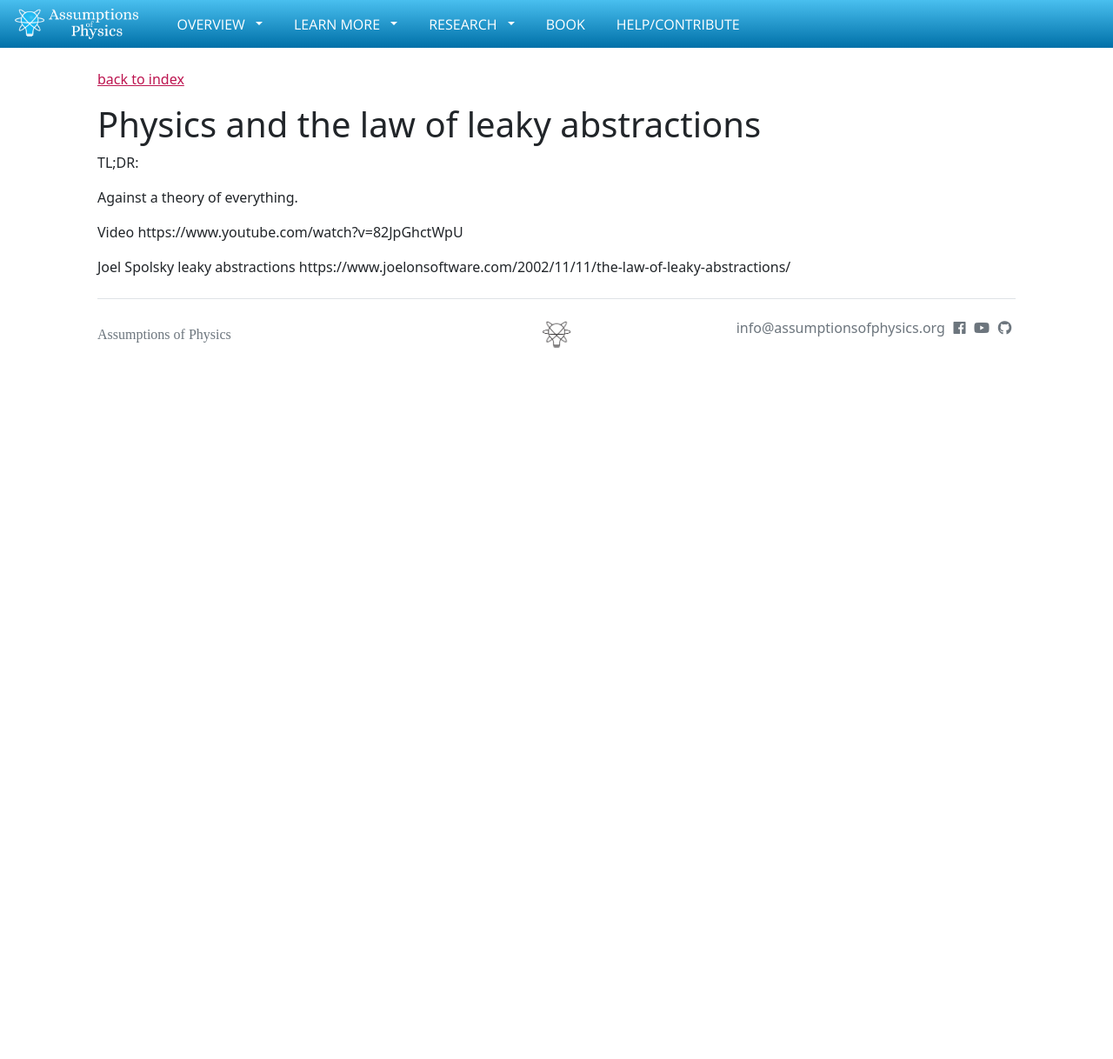
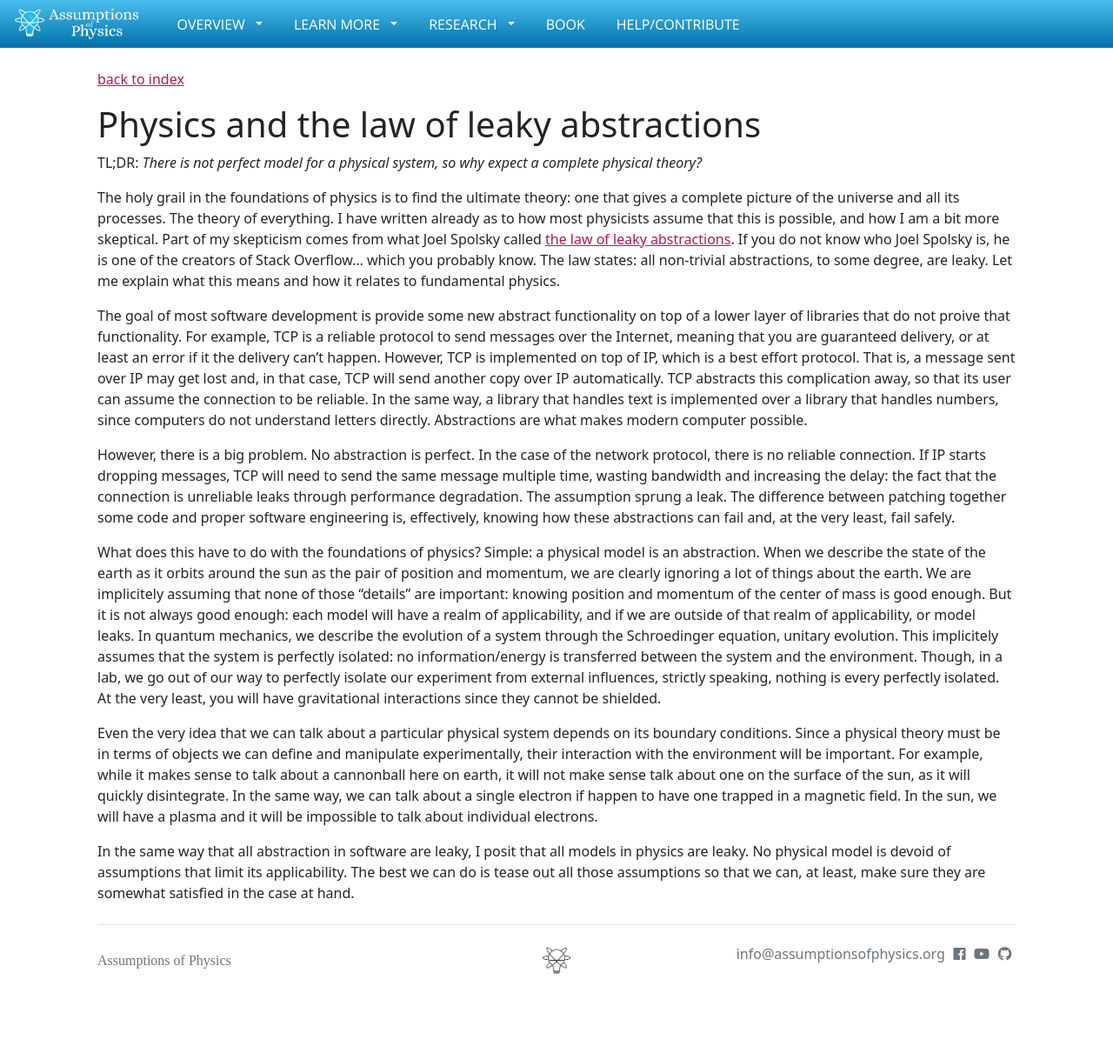
Before and after one commit to assumptionsofphysics/assumptionsofphysics.github.io, a Jekyll site: the page built from _essays/2025-06-15-leaky-abstractions.md, in a window 1280 px wide. Shown: the whole page at 87% size. Built offline with Jekyll 4.4.1, drawn with Linux system fonts in a browser that asks for light colours; nearby versions of some CDN libraries; some web fonts are replaced; before the commit the page ends 900 px from its top, so only the background shows below that.

Commit message:
New essay

```diff
--- a/_essays/2025-06-15-leaky-abstractions.md
+++ b/_essays/2025-06-15-leaky-abstractions.md
@@ -1,16 +1,19 @@
 ---
 title: Physics and the law of leaky abstractions
-summary:
-category: Physical mathematics
-tags: [Foundations of physics,Physical mathematics, Mathematics]
+summary: There is not perfect model for a physical system, so why expect a complete physical theory?
+category: Foundations of physics
+tags: [Foundations of physics,Theory of everything]
 draft: true
 ---
 
-Against a theory of everything.
+The holy grail in the foundations of physics is to find the ultimate theory: one that gives a complete picture of the universe and all its processes. The theory of everything. I have written already as to how most physicists assume that this is possible, and how I am a bit more skeptical. Part of my skepticism comes from what Joel Spolsky called [the law of leaky abstractions](https://www.joelonsoftware.com/2002/11/11/the-law-of-leaky-abstractions/). If you do not know who Joel Spolsky is, he is one of the creators of Stack Overflow... which you probably know. The law states: all non-trivial abstractions, to some degree, are leaky. Let me explain what this means and how it relates to fundamental physics.
 
-Video
-https://www.youtube.com/watch?v=82JpGhctWpU
+The goal of most software development is provide some new abstract functionality on top of a lower layer of libraries that do not proive that functionality. For example, TCP is a reliable protocol to send messages over the Internet, meaning that you are guaranteed delivery, or at least an error if it the delivery can't happen. However, TCP is implemented on top of IP, which is a best effort protocol. That is, a message sent over IP may get lost and, in that case, TCP will send another copy over IP automatically. TCP abstracts this complication away, so that its user can assume the connection to be reliable. In the same way, a library that handles text is implemented over a library that handles numbers, since computers do not understand letters directly. Abstractions are what makes modern computer possible.
 
+However, there is a big problem. No abstraction is perfect. In the case of the network protocol, there is no reliable connection. If IP starts dropping messages, TCP will need to send the same message multiple time, wasting bandwidth and increasing the delay: the fact that the connection is unreliable leaks through performance degradation. The assumption sprung a leak. The difference between patching together some code and proper software engineering is, effectively, knowing how these abstractions can fail and, at the very least, fail safely.
 
-Joel Spolsky leaky abstractions
-https://www.joelonsoftware.com/2002/11/11/the-law-of-leaky-abstractions/
+What does this have to do with the foundations of physics? Simple: a physical model is an abstraction. When we describe the state of the earth as it orbits around the sun as the pair of position and momentum, we are clearly ignoring a lot of things about the earth. We are implicitely assuming that none of those "details" are important: knowing position and momentum of the center of mass is good enough. But it is not always good enough: each model will have a realm of applicability, and if we are outside of that realm of applicability, or model leaks. In quantum mechanics, we describe the evolution of a system through the Schroedinger equation, unitary evolution. This implicitely assumes that the system is perfectly isolated: no information/energy is transferred between the system and the environment. Though, in a lab, we go out of our way to perfectly isolate our experiment from external influences, strictly speaking, nothing is every perfectly isolated. At the very least, you will have gravitational interactions since they cannot be shielded.
+
+Even the very idea that we can talk about a particular physical system depends on its  boundary conditions. Since a physical theory must be in terms of objects we can define and manipulate experimentally, their interaction with the environment will be important. For example, while it makes sense to talk about a cannonball here on earth, it will not make sense talk about one on the surface of the sun, as it will quickly disintegrate. In the same way, we can talk about a single electron if happen to have one trapped in a magnetic field. In the sun, we will have a plasma and it will be impossible to talk about individual electrons.
+
+In the same way that all abstraction in software are leaky, I posit that all models in physics are leaky. No physical model is devoid of assumptions that limit its applicability. The best we can do is tease out all those assumptions so that we can, at least, make sure they are somewhat satisfied in the case at hand.
```
